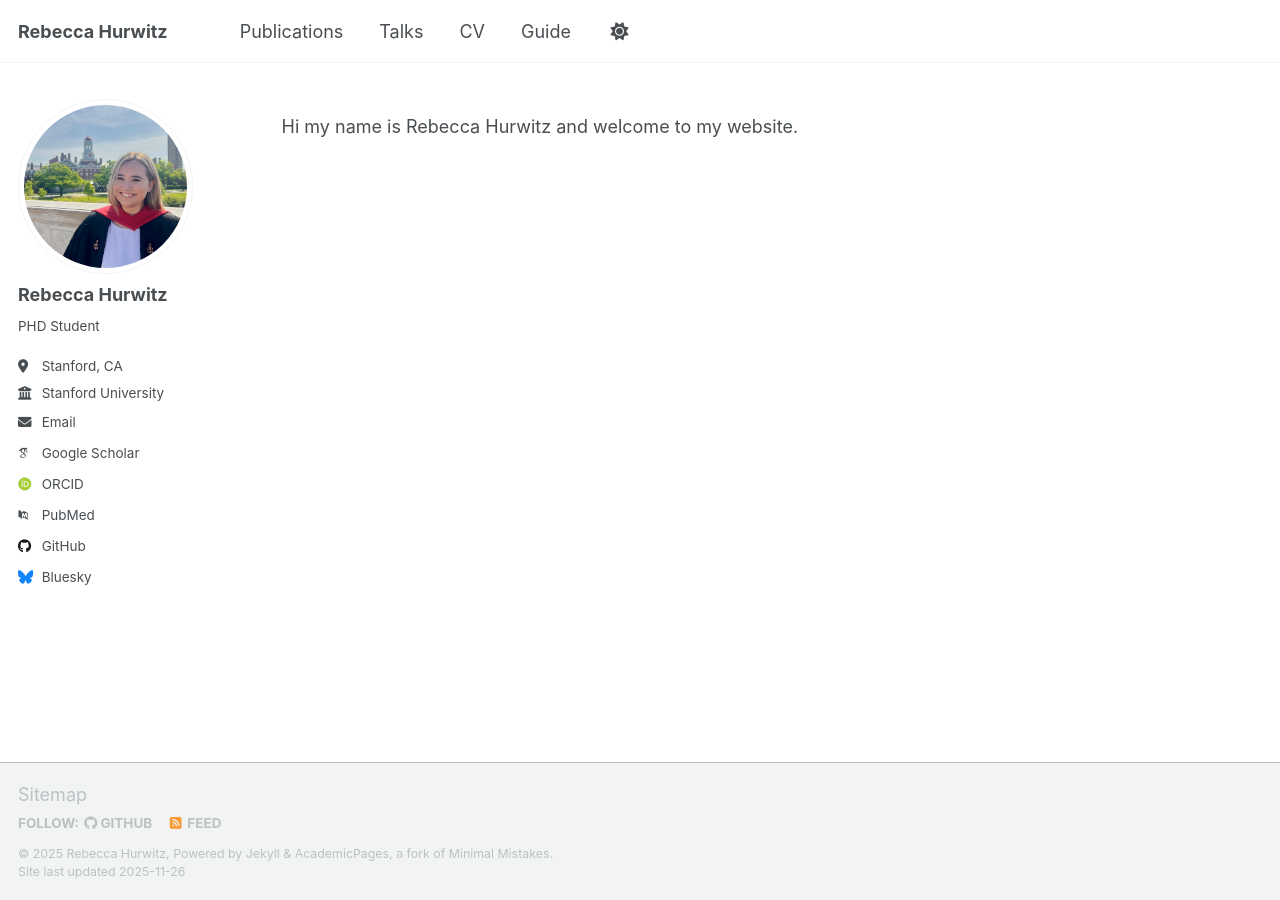
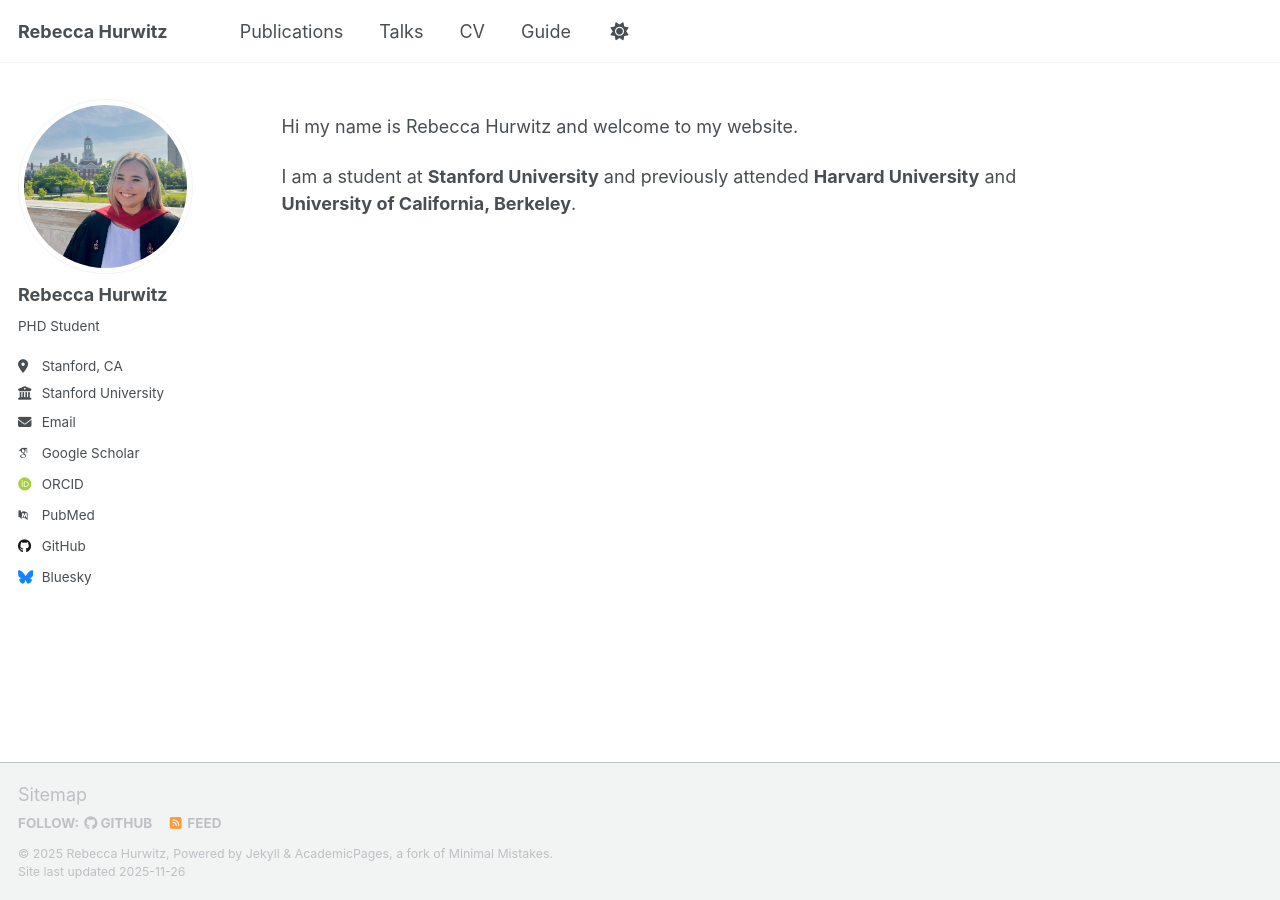
Before and after one commit to rebeccahurwitz/rebeccahurwitz.github.io, a Jekyll site: the page built from _pages/about.md, in a window 1280 px wide. Built offline with Jekyll 4.4.1, drawn with Linux system fonts in a browser that asks for light colours; some web fonts are replaced; a script that is not in the unit is left out.

Commit message:
Update about.md

```diff
--- a/_pages/about.md
+++ b/_pages/about.md
@@ -8,3 +8,5 @@
 ---
 
 Hi my name is Rebecca Hurwitz and welcome to my website.
+
+I am a student at **Stanford University** and previously attended **Harvard University** and **University of California, Berkeley**.
```
